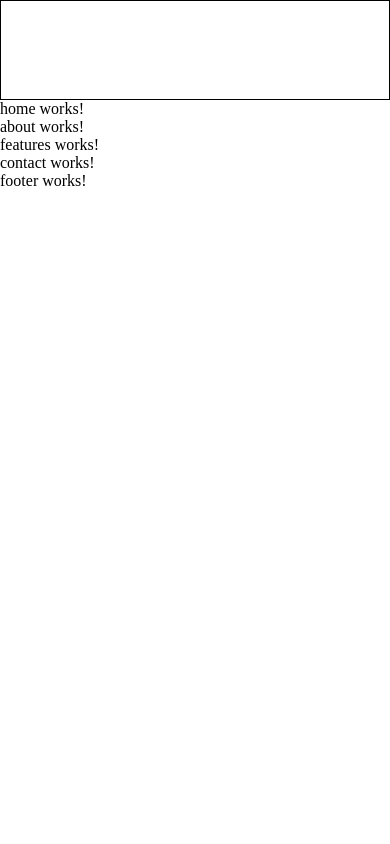
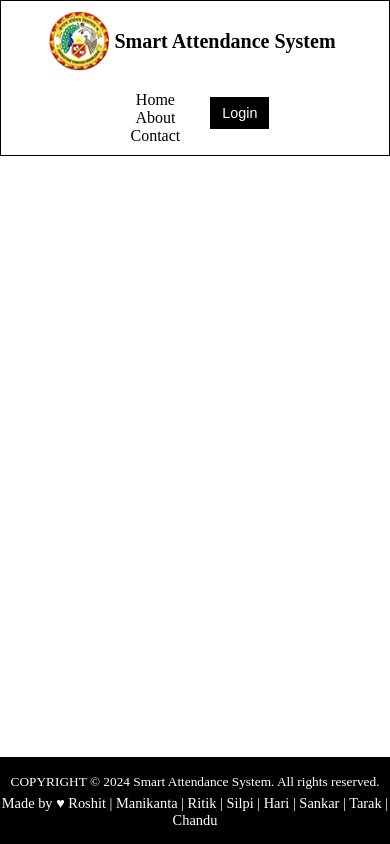
Before and after one commit to iamritik9/smart-attendance-systems, an Angular app: page /landing-page in a window 390 px wide. Built offline with nearby package versions, Linux system fonts and the light colour scheme.

Commit message:
Update Footer

```diff
--- a/src/app/landing-page/footer/footer.component.css
+++ b/src/app/landing-page/footer/footer.component.css
@@ -0,0 +1,38 @@
+footer {
+    position: absolute;
+    bottom: 0;
+    width: 100%;
+    height: auto;
+    padding: 10px 0;
+    display: flex;
+    flex-direction: column;
+    color: white;
+    text-align: center;
+    align-items: center;
+    justify-content: center;
+    background-color: black;
+    font-family: 'Times New Roman', Times, serif;
+}
+
+.copyright {
+    margin: 0;
+}
+
+.creators {
+    margin-top: 5px;
+}
+
+@media (max-width: 768px) {
+    .creators {
+        font-size: 1em;
+    }
+}
+
+@media (max-width: 480px) {
+    footer {
+        padding: 15px 0;
+    }
+    .creators {
+        font-size: 0.9em;
+    }
+}
--- a/src/app/landing-page/footer/footer.component.html
+++ b/src/app/landing-page/footer/footer.component.html
@@ -1 +1,9 @@
-<p>footer works!</p>
+<footer>
+    <section class="copyright">
+        <small>COPYRIGHT &copy; 2024 {{ProjectName}}. All rights reserved.</small>
+
+        <section class="creators">
+            <span>Made by <span class="heart">&hearts;</span> {{creatorNames}}</span>
+        </section>
+    </section>
+</footer>
--- a/src/app/landing-page/footer/footer.component.ts
+++ b/src/app/landing-page/footer/footer.component.ts
@@ -8,5 +8,6 @@ import { Component } from '@angular/core';
   styleUrl: './footer.component.css'
 })
 export class FooterComponent {
-
+  ProjectName = "Smart Attendance System";
+  creatorNames = "Roshit | Manikanta | Ritik | Silpi | Hari | Sankar | Tarak | Chandu"
 }
--- a/src/app/landing-page/header/header.component.css
+++ b/src/app/landing-page/header/header.component.css
@@ -1,4 +1,121 @@
 header {
-    height: 100px;
+    height: 80px;
+    display: flex;
+    align-items: center;
+    padding: 0 20px;
+    justify-content: space-between;
     border: 1px solid black;
+    background-color: white;
 }
+
+.header-left {
+    display: flex;
+    align-items: center;
+}
+
+.header-left h1 {
+    margin: 0 5px;
+    font-size: 18px;
+}
+
+.header-logo {
+    display: flex;
+    align-items: center;
+}
+
+.header-logo img {
+    width: 60px;
+    height: 60px;
+}
+
+.header-right {
+    display: flex;
+    align-items: center;
+}
+
+.header-right nav ul {
+    display: flex;
+    list-style: none;
+    padding: 0;
+    margin: 0;
+}
+
+.header-right nav ul li {
+    margin: 0 15px;
+}
+
+.header-right nav ul li a {
+    text-decoration: none;
+    color: black;
+    font-size: 1rem;
+    transition: color 0.3s, text-shadow 0.3s;
+}
+
+.header-right nav ul li a:hover {
+    color: gray;
+    text-shadow: 0 0 5px rgba(0, 0, 0, 0.3);
+}
+
+.header-right button {
+    margin-left: 20px;
+    padding: 10px 15px;
+    font-size: 1rem;
+    cursor: pointer;
+    border: none;
+    background-color: black;
+    color: white;
+    transition: background-color 0.3s;
+}
+
+.header-right button:hover {
+    background-color: darkgray;
+}
+
+@media (max-width: 1024px) {
+    header {
+        flex-direction: column;
+        height: auto;
+    }
+
+    .header-right nav ul {
+        flex-direction: row;
+        justify-content: center;
+        margin-top: 10px;
+    }
+}
+
+@media (max-width: 768px) {
+    .header-right nav ul {
+        flex-direction: column;
+        align-items: center;
+    }
+
+    .header-right nav ul li {
+        margin: 5px 0;
+    }
+
+    .header-left {
+        justify-content: center;
+        width: 100%;
+        margin-bottom: 10px;
+    }
+
+    header {
+        padding: 10px;
+    }
+}
+
+@media (max-width: 480px) {
+    .header-left h1 {
+        font-size: 1.25rem;
+    }
+
+    .header-right nav ul li {
+        margin: 0 10px;
+    }
+
+    .header-right button {
+        font-size: 0.9rem;
+        padding: 8px 12px;
+    }
+}
--- a/src/app/landing-page/header/header.component.html
+++ b/src/app/landing-page/header/header.component.html
@@ -1,3 +1,23 @@
 <header>
+    <section class="header-left">
+        <section class="header-logo">
+            <img [src]="logoPath" alt="Logo">
+        </section>
+        <section class="header-name">
+            <h1>{{ name }}</h1>
+        </section>
+    </section>
 
+    <section class="header-right">
+        <nav>
+            <ul>
+                <li><a routerLink="/home" aria-label="Go to Home">Home</a></li>
+                <li><a routerLink="/about" aria-label="Learn more About us">About</a></li>
+                <li><a routerLink="/contact" aria-label="Contact us">Contact</a></li>
+            </ul>
+        </nav>
+        <section>
+            <button (click)="login()">Login</button>
+        </section>
+    </section>
 </header>
--- a/src/app/landing-page/header/header.component.ts
+++ b/src/app/landing-page/header/header.component.ts
@@ -8,5 +8,10 @@ import { Component } from '@angular/core';
   styleUrl: './header.component.css'
 })
 export class HeaderComponent {
+  logoPath: string = 'assets/favicon.png';
+  name: string="Smart Attendance System";
 
+  login() {
+    console.log('Login button clicked');
+  }
 }
--- a/src/app/landing-page/landing-page/landing-page.component.html
+++ b/src/app/landing-page/landing-page/landing-page.component.html
@@ -1,6 +1,2 @@
 <app-header></app-header>
-<app-home></app-home>
-<app-about></app-about>
-<app-features></app-features>
-<app-contact></app-contact>
 <app-footer></app-footer>
--- a/src/index.html
+++ b/src/index.html
@@ -6,7 +6,7 @@
   <title>SmartAttendanceSystem</title>
   <base href="/">
   <meta name="viewport" content="width=device-width, initial-scale=1">
-  <!-- <link rel="icon" type="image/x-icon" href="favicon.ico"> -->
+  <link rel="icon" type="image/x-icon" href="favicon.ico">
 </head>
 
 <body>
--- a/src/main.ts
+++ b/src/main.ts
@@ -1,6 +1,7 @@
 import { bootstrapApplication } from '@angular/platform-browser';
 import { appConfig } from './app/app.config';
 import { AppComponent } from './app/app.component';
+import { ImageLoader } from '@angular/common';
 
 bootstrapApplication(AppComponent, appConfig)
   .catch((err) => console.error(err));
```
Also changed, not shown: src/assets/favicon.png (added), src/favicon.png (added).
